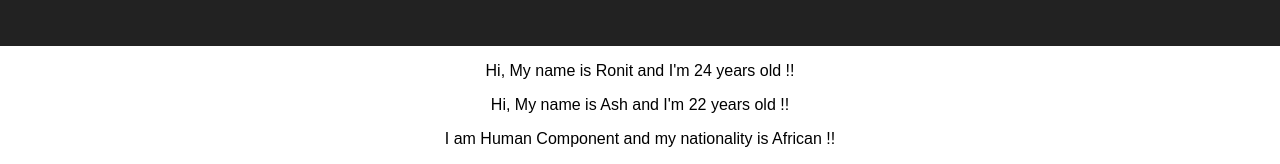
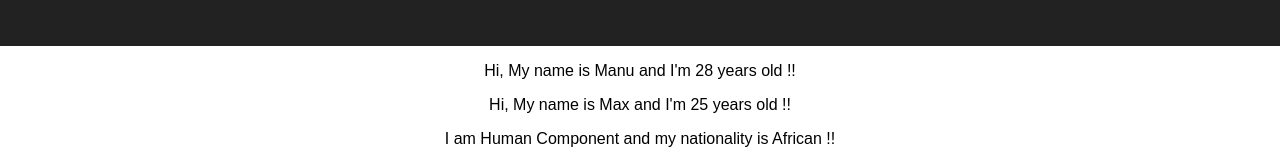
Before and after one commit to ruchir-agrwl/my-react-app, a React (Create React App) app: page / in a window 1280 px wide. Shown: the part 144-308 px from the top of the page. Built offline with nearby package versions, Linux system fonts and the light colour scheme.

Commit message:
adding state property

```diff
--- a/src/App.js
+++ b/src/App.js
@@ -5,6 +5,12 @@
 import Human from './Person/Human'
 
 class App extends Component {
+  state ={
+    persons: [
+      {name: 'Manu', age: 28},
+      {name: 'Max', age: 25}
+    ]
+  }
   render() {
     return (
       <div className="App">
@@ -12,8 +18,8 @@
           <img src={logo} className="App-logo" alt="logo" />
           <h1 className="App-title">Welcome to React</h1>
         </header>
-        <Person name = 'Ronit' age = '24'/>
-        <Person name = 'Ash' age = '22'/>
+        <Person name = {this.state.persons[0].name} age = {this.state.persons[0].age} />
+        <Person name = {this.state.persons[1].name} age = {this.state.persons[1].age}/>
         <Human nationality = 'African'/>
       </div>
     );
```
